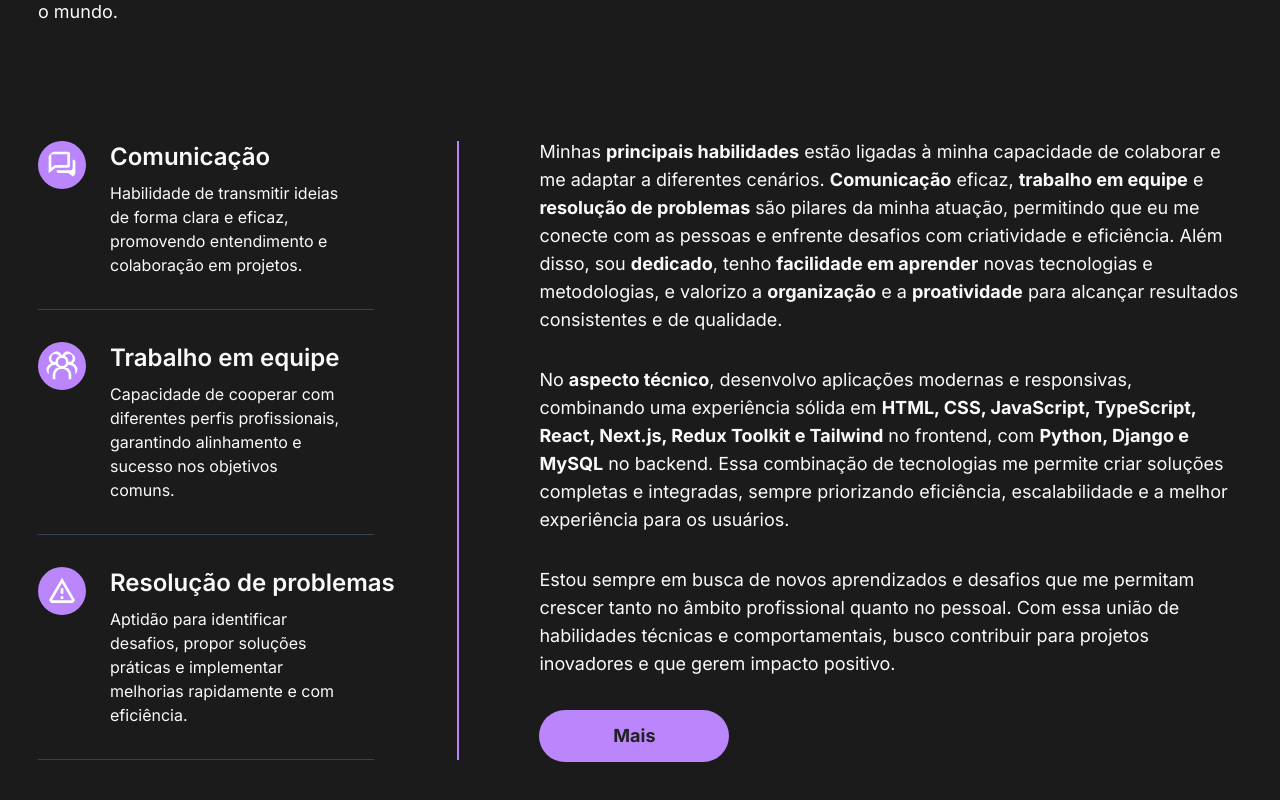
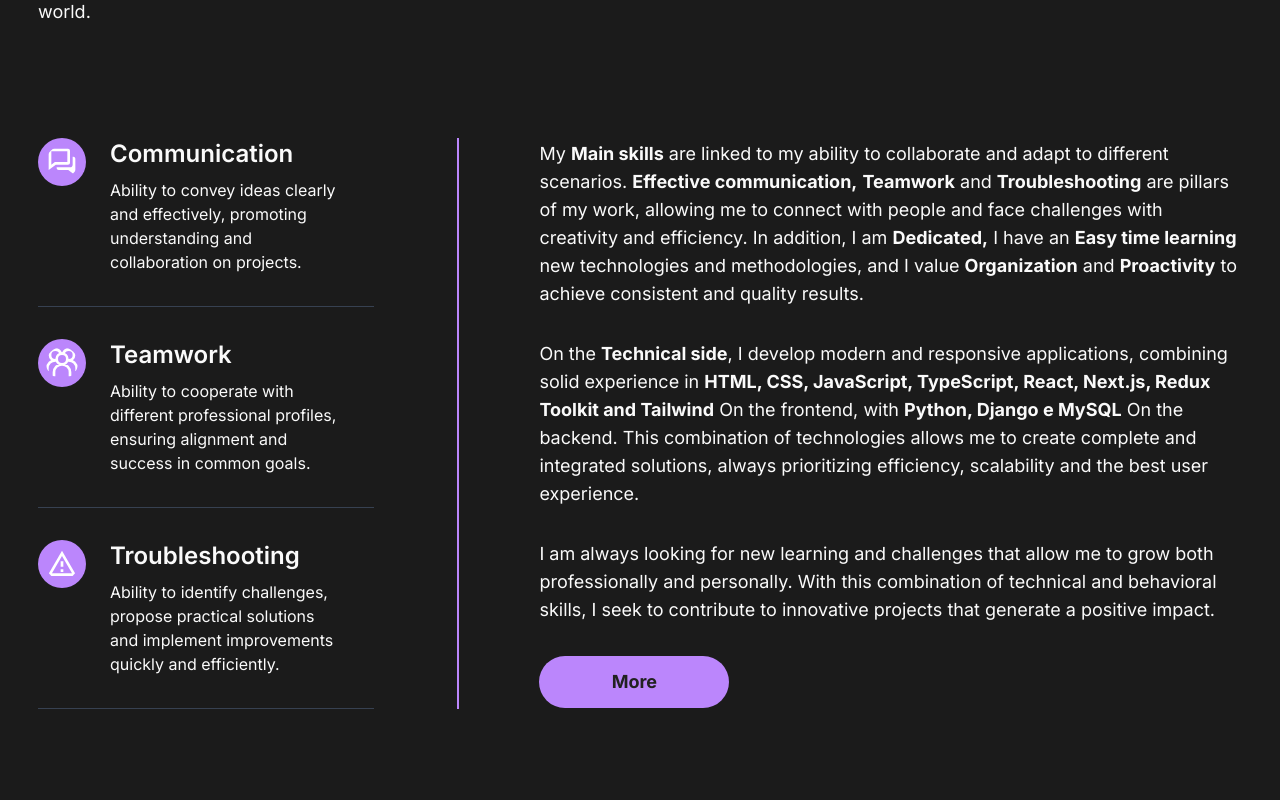
Before and after one commit to Thiago87dev/portifolio2, a Next.js app: page /en in a window 1280 px wide. Shown: the part 3810-4610 px from the top of the page. Built offline with nearby package versions, Linux system fonts and the light colour scheme.

Commit message:
:sparkles: feat: translate home about

```diff
--- a/messages/en.json
+++ b/messages/en.json
@@ -13,7 +13,34 @@
     "projects":"Projects",
     "website":"Website",
     "repository":"Repository",
-    "seeMoreProjects":"See more projects"
+    "seeMoreProjects":"See more projects",
+    "aboutMe":"About me",
+    "myPassion":"My passion for technology motivates me to explore, learn and create solutions that positively impact the world.",
+    "communication":"Communication",
+    "communicationText":"Ability to convey ideas clearly and effectively, promoting understanding and collaboration on projects.",
+    "teamwork":"Teamwork",
+    "teamworkText":"Ability to cooperate with different professional profiles, ensuring alignment and success in common goals.",
+    "troubleshooting":"Troubleshooting",
+    "troubleshootingText":"Ability to identify challenges, propose practical solutions and implement improvements quickly and efficiently.",
+    "my":"My",
+    "mainSkills":"Main skills",
+    "areLinked":"are linked to my ability to collaborate and adapt to different scenarios.",
+    "effectiveCommunication":"Effective communication,",
+    "arePillars":"are pillars of my work, allowing me to connect with people and face challenges with creativity and efficiency. In addition, I am",
+    "dedicated":"Dedicated,",
+    "iHaveAn":"I have an",
+    "easyTimeLearning":"Easy time learning",
+    "newTechnologies":"new technologies and methodologies, and I value",
+    "organization":"Organization",
+    "proactivity":"Proactivity",
+    "toAchieve":"to achieve consistent and quality results.",
+    "onThe":"On the",
+    "technicalSide":"Technical side",
+    "iDevelop":"I develop modern and responsive applications, combining solid experience in ",
+    "with":"with",
+    "thisCombination":"This combination of technologies allows me to create complete and integrated solutions, always prioritizing efficiency, scalability and the best user experience.",
+    "iAmAlways":"I am always looking for new learning and challenges that allow me to grow both professionally and personally. With this combination of technical and behavioral skills, I seek to contribute to innovative projects that generate a positive impact.",
+    "more":"More"
   },
   "Navbar": {
     "title": "Thiago Alves",
--- a/messages/pt.json
+++ b/messages/pt.json
@@ -13,7 +13,34 @@
     "projects":"Projetos",
     "website":"Site",
     "repository":"Repositório",
-    "seeMoreProjects":"Veja mais projetos"
+    "seeMoreProjects":"Veja mais projetos",
+    "aboutMe":"Sobre mim",
+    "myPassion":"Minha paixão por tecnologia me motiva a explorar, aprender e criar soluções que impactem positivamente o mundo.",
+    "communication":"Comunicação",
+    "communicationText":"Habilidade de transmitir ideias de forma clara e eficaz, promovendo entendimento e colaboração em projetos.",
+    "teamwork":"Trabalho em equipe",
+    "teamworkText":"Capacidade de cooperar com diferentes perfis profissionais, garantindo alinhamento e sucesso nos objetivos comuns.",
+    "troubleshooting":"Resolução de problemas",
+    "troubleshootingText":"Aptidão para identificar desafios, propor soluções práticas e implementar melhorias rapidamente e com eficiência.",
+    "my":"Minhas",
+    "mainSkills":"Principais habilidades",
+    "areLinked":"estão ligadas à minha capacidade de colaborar e me adaptar a diferentes cenários.",
+    "effectiveCommunication":" Comunicação eficaz,",
+    "arePillars":"são pilares da minha atuação, permitindo que eu me conecte com as pessoas e enfrente desafios com criatividade e eficiência. Além disso, sou",
+    "dedicated":"Dedicado,",
+    "iHaveAn":"tenho",
+    "easyTimeLearning":"Facilidade em aprender",
+    "newTechnologies":"novas tecnologias e metodologias, e valorizo a",
+    "organization":"Organização ",
+    "proactivity":"Proatividade ",
+    "toAchieve":"para alcançar resultados consistentes e de qualidade.",
+    "onThe":"No",
+    "technicalSide":"Aspecto técnico",
+    "iDevelop":"desenvolvo aplicações modernas e responsivas, combinando uma experiência sólida em ",
+    "with":"com",
+    "thisCombination":"Essa combinação de tecnologias me permite criar soluções completas e integradas, sempre priorizando eficiência, escalabilidade e a melhor experiência para os usuários.",
+    "iAmAlways":"Estou sempre em busca de novos aprendizados e desafios que me permitam crescer tanto no âmbito profissional quanto no pessoal. Com essa união de habilidades técnicas e comportamentais, busco contribuir para projetos inovadores e que gerem impacto positivo.",
+    "more":"Mais"
   },
   "Navbar": {
     "title": "Thiago Alves",
--- a/src/components/home/AboutHome.tsx
+++ b/src/components/home/AboutHome.tsx
@@ -2,19 +2,21 @@ import { BiConversation } from "react-icons/bi";
 import { GrGroup } from "react-icons/gr";
 import { MdOutlineReportProblem } from "react-icons/md";
 import Button from "../Button";
+import { useTranslations } from "next-intl"; // declare this import
+
 const AboutHome = () => {
+  const t = useTranslations("Home");
   return (
     <div className="dark:bg-colorBg3Dark bg-colorBg3Light flex flex-col items-center w-full min-h-screen  pt-16 md:pt-16 dark:text-colorTextDark text-colorTextLight pb-8">
       <div className="flex flex-col gap-8 max-w-[1204px] px-4 lg:px-0">
         <div className="mb-20 ">
           <div className="flex  items-start mb-4 text-5xl font-semibold w-full max-w-[1204px]">
             <h2 className="w-full sm:w-2/4  pb-1 border-b-4 dark:border-colorHighlightsDark border-colorHighlightsLight">
-              Sobre mim
+              {t('aboutMe')}
             </h2>
           </div>
           <p className=" mx-auto md:mx-0 text-center md:text-left w-[90%] sm:w-[80%] md:w-2/5 text-lg">
-            Minha paixão por tecnologia me motiva a explorar, aprender e criar
-            soluções que impactem positivamente o mundo.
+            {t('myPassion')}
           </p>
         </div>
         <div className="flex flex-col md:flex-row gap-10 md:gap-0 items-center mb-20">
@@ -24,10 +26,9 @@ const AboutHome = () => {
                 <BiConversation className="dark:bg-colorHighlightsDark bg-colorHighlightsLight text-white p-2 rounded-full" />
               </div>
               <div>
-                <h2 className="text-2xl font-semibold mb-2">Comunicação</h2>
+                <h2 className="text-2xl font-semibold mb-2">{t('communication')}</h2>
                 <p className="w-2/3">
-                  Habilidade de transmitir ideias de forma clara e eficaz,
-                  promovendo entendimento e colaboração em projetos.
+                  {t('communicationText')}
                 </p>
               </div>
             </div>
@@ -38,11 +39,10 @@ const AboutHome = () => {
               </div>
               <div>
                 <h2 className="text-2xl font-semibold mb-2">
-                  Trabalho em equipe
+                  {t('teamwork')}
                 </h2>
                 <p className="w-2/3">
-                  Capacidade de cooperar com diferentes perfis profissionais,
-                  garantindo alinhamento e sucesso nos objetivos comuns.
+                  {t('teamworkText')}
                 </p>
               </div>
             </div>
@@ -53,11 +53,10 @@ const AboutHome = () => {
               </div>
               <div>
                 <h2 className="text-2xl font-semibold mb-2">
-                  Resolução de problemas
+                  {t('troubleshooting')}
                 </h2>
                 <p className="w-2/3">
-                  Aptidão para identificar desafios, propor soluções práticas e
-                  implementar melhorias rapidamente e com eficiência.
+                  {t('troubleshootingText')}
                 </p>
               </div>
             </div>
@@ -65,43 +64,30 @@ const AboutHome = () => {
           </div>
           <div className="flex flex-col gap-8 w-[90%] sm:w-[80%] md:w-[65%] text-center md:text-left md:pl-20 text-lg">
             <p>
-              Minhas <span className="font-bold">principais habilidades</span>{" "}
-              estão ligadas à minha capacidade de colaborar e me adaptar a
-              diferentes cenários.{" "}
-              <span className="font-bold">Comunicação</span> eficaz,{" "}
-              <span className="font-bold">trabalho em equipe</span> e{" "}
-              <span className="font-bold">resolução de problemas</span> são{" "}
-              pilares da minha atuação, permitindo que eu me conecte com as
-              pessoas e enfrente desafios com criatividade e eficiência. Além
-              disso, sou <span className="font-bold">dedicado</span>, tenho{" "}
-              <span className="font-bold">facilidade em aprender</span> novas
-              tecnologias e metodologias, e valorizo a{" "}
-              <span className="font-bold">organização</span> e a{" "}
-              <span className="font-bold">proatividade</span> para alcançar
-              resultados consistentes e de qualidade.
+              {t('my')} <span className="font-bold">{t('mainSkills')}</span>{" "}
+              {t('areLinked')}{" "}
+              <span className="font-bold">{t('effectiveCommunication')}</span> {" "}
+              <span className="font-bold">{t('teamwork')}</span> {t('and')}{" "}
+              <span className="font-bold">{t('troubleshooting')}</span> {t('arePillars')} <span className="font-bold">{t('dedicated')}</span> {t('iHaveAn')}{" "}
+              <span className="font-bold">{t('easyTimeLearning')}</span> {t('newTechnologies')}{" "}
+              <span className="font-bold">{t('organization')}</span> {t('and')} {" "}
+              <span className="font-bold">{t('proactivity')}</span> {t('toAchieve')}
             </p>
             <p>
-              No <span className="font-bold">aspecto técnico</span>, desenvolvo
-              aplicações modernas e responsivas, combinando uma experiência
-              sólida em{" "}
+              {t('onThe')} <span className="font-bold">{t('technicalSide')}</span>, {t('iDevelop')}{" "}
               <span className="font-bold">
-                HTML, CSS, JavaScript, TypeScript, React, Next.js, Redux Toolkit
-                e Tailwind
+                HTML, CSS, JavaScript, TypeScript, React, Next.js, Redux Toolkit {" "}
+                {t('and')} Tailwind
               </span>{" "}
-              no frontend, com{" "}
-              <span className="font-bold">Python, Django e MySQL</span> no
-              backend. Essa combinação de tecnologias me permite criar soluções
-              completas e integradas, sempre priorizando eficiência,
-              escalabilidade e a melhor experiência para os usuários.
+              {t('onThe')} frontend, {t('with')}{" "}
+              <span className="font-bold">Python, Django e MySQL</span> {t('onThe')} {" "}
+              backend. {t('thisCombination')}
             </p>
             <p>
-              Estou sempre em busca de novos aprendizados e desafios que me
-              permitam crescer tanto no âmbito profissional quanto no pessoal.
-              Com essa união de habilidades técnicas e comportamentais, busco
-              contribuir para projetos inovadores e que gerem impacto positivo.
+              {t('iAmAlways')}
             </p>
             <div className="flex mx-auto md:mx-0 w-[190px]">
-              <Button title="Mais" />
+              <Button title={t('more')} />
             </div>
           </div>
         </div>
--- a/src/components/projects/ProjectsProject.tsx
+++ b/src/components/projects/ProjectsProject.tsx
@@ -23,12 +23,12 @@ const ProjectsProject = () => {
 
   return (
     <div className="dark:bg-colorBg2Dark bg-colorBgLight flex flex-col justify-center items-center w-full min-h-screen pt-20  dark:text-colorTextDark text-colorTextLight overflow-x-hidden">
-      <div className="flex px-4 lg:px-0 items-start  mb-20 w-screen h-72 dark:bg-colorBg3Dark">
+      <div className="flex px-4 lg:px-0 items-start  mb-20 w-screen h-[420px] sm:h-72 bg-colorBg3Light dark:bg-colorBg3Dark">
         <div className="flex flex-col gap-8 items-center justify-center h-full px-4 lg:px-0 mb-20  w-full mx-auto  max-w-[1204px]">
-          <h2 className="text-5xl font-semibold">
+          <h2 className="text-4xl sm:text-5xl font-semibold text-center">
             Minha Jornada em Linhas de Código
           </h2>
-          <p className="text-center text-lg max-w-[680px]">
+          <p className="text-center text-base sm:text-lg max-w-[680px]">
             Cada projeto é um marco dessa trajetória, refletindo desafios
             superados, aprendizados conquistados e soluções inovadoras. Aqui
             estão os frutos do meu trabalho: aplicações que aliam
```
